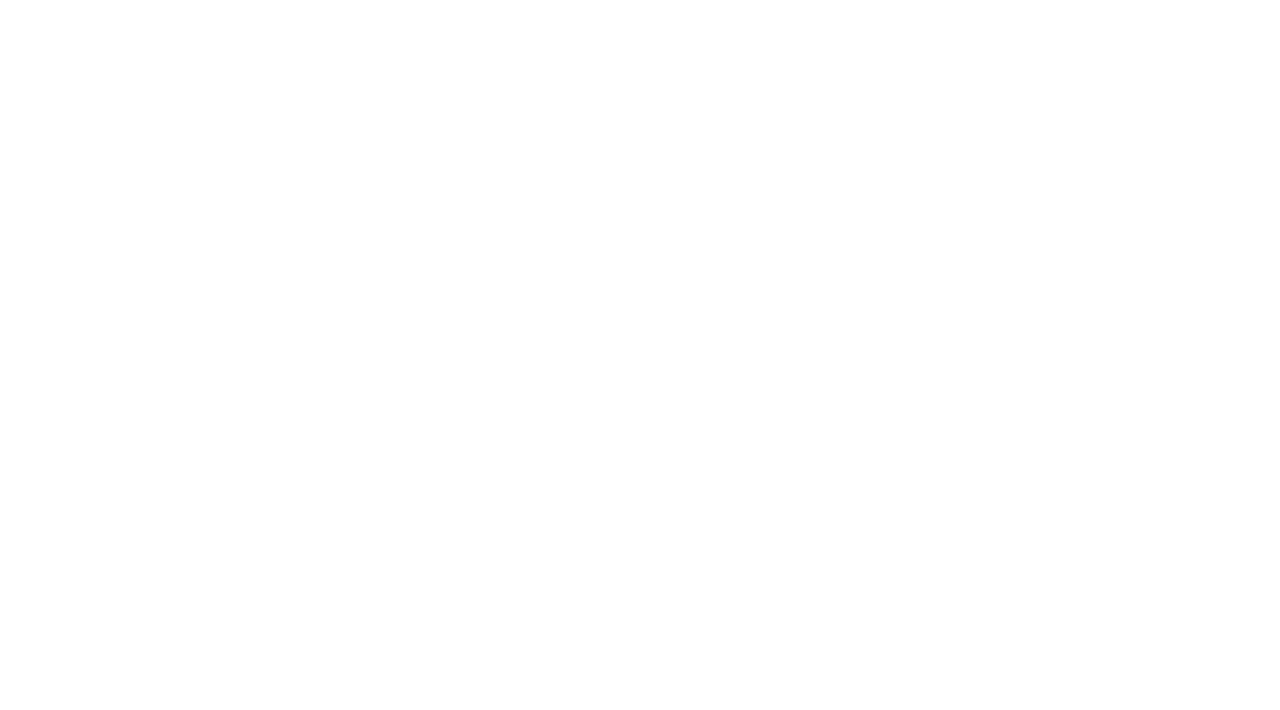
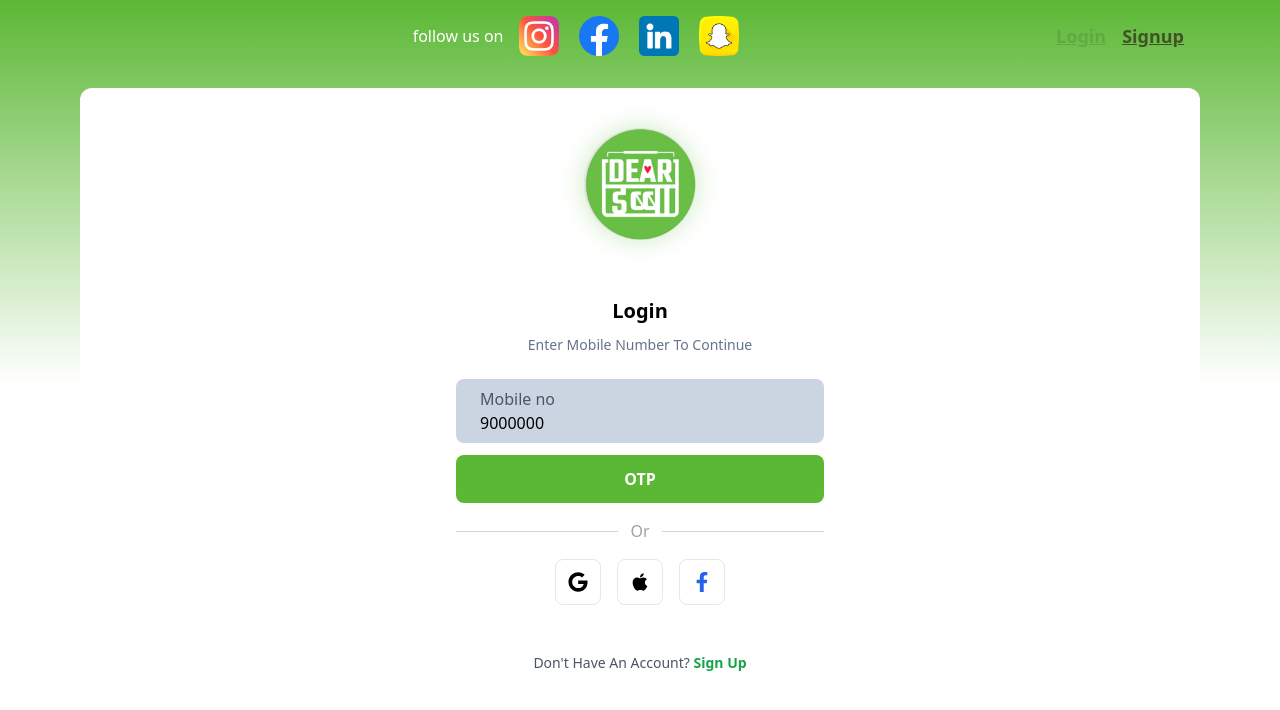
Before and after one commit to Ankush123rai/DearDabba, a React (Vite) app: page /login in a window 1280 px wide. Before the commit this address had no page. Shown: the top 710 px of the page. Built offline with nearby package versions, Linux system fonts and the light colour scheme.

Commit message:
login page

```diff
--- a/src/App.tsx
+++ b/src/App.tsx
@@ -1,18 +1,23 @@
+import { lazy, Suspense } from "react";
+import { Route, Routes } from "react-router-dom";
 
-import Signup from "./pages/Signup"
-import { Route,Routes } from "react-router-dom";
-import TermsAndConditions from "./pages/TermsAndConditions";
-import Congratulation from "./components/Congratulation";
+const Signup = lazy(() => import("./pages/Signup"));
+const Login = lazy(() => import("./pages/Login"));
+const Home = lazy(() => import("./pages/Home"));
+const TermsAndConditions = lazy(() => import("./pages/TermsAndConditions"));
+const Congratulation = lazy(() => import("./components/Congratulation"));
 
 function App() {
   return (
-    <Routes>
-      <Route path="/" element={<Signup />} />
-
-      <Route path="/privacy-policy" element={<TermsAndConditions />} />
-      <Route path="/congratulation" element={<Congratulation />} />
-
-    </Routes>
+    <Suspense fallback={<div className="flex justify-center items-center min-h-screen">Loading...</div>}>
+      <Routes>
+        <Route path="/signup" element={<Signup />} />
+        <Route path="/login" element={<Login />} />
+        <Route path="/" element={<Home />} />
+        <Route path="/privacy-policy" element={<TermsAndConditions />} />
+        <Route path="/congratulation" element={<Congratulation />} />
+      </Routes>
+    </Suspense>
   );
 }
 
--- a/src/components/FirstLayout.tsx
+++ b/src/components/FirstLayout.tsx
@@ -1,4 +1,3 @@
-import { Children } from "react";
 import facebook from "../assets/images/facebook.png";
 import Instagram from "../assets/images/instagram.png";
 import Linkedin from "../assets/images/linkedin.png";
@@ -42,13 +41,13 @@ const FirstLayout = ({ children }: FirstLayoutProps) => {
           </div>
           <div className="flex gap-4 sm:mt-0 mt-4">
             <a
-              href="#"
+              href="/login"
               className="text-[#415227] opacity-20 font-extrabold text-lg underline"
             >
               Login
             </a>
             <a
-              href="#"
+              href="/signup"
               className="text-[#415227] font-extrabold text-lg underline"
             >
               Signup
--- /dev/null
+++ b/src/pages/Home.tsx
@@ -0,0 +1,12 @@
+import React from 'react'
+import FirstLayout from '../components/FirstLayout'
+
+const Home = () => {
+  return (
+    <FirstLayout>
+      Home
+    </FirstLayout>
+  )
+}
+
+export default Home
--- a/src/pages/Login.tsx
+++ b/src/pages/Login.tsx
@@ -1,10 +1,62 @@
-import React from 'react'
 import FirstLayout from '../components/FirstLayout'
+import BrandLogo from '../components/BrandLogo'
+import { FaGoogle, FaApple, FaFacebookF } from 'react-icons/fa'
 
 const Login = () => {
   return (
     <FirstLayout>
-      hgfhg
+      <div className='flex flex-col items-center min-h-screen px-4'>
+
+        <div className="flex justify-center mb-8">
+          <BrandLogo />
+        </div>
+
+        <div className='w-full max-w-[400px] bg-white p-4 text-center'>
+
+          <p className='text-[20px] font-semibold mb-2'>Login</p>
+          <p className='text-[14px] text-slate-500 mb-6'>Enter Mobile Number To Continue</p>
+
+          <div className='bg-slate-300 rounded-lg px-6 py-2 mb-3 flex flex-col justify-start'>
+            <label className='text-left text-slate-600'>Mobile no</label>
+          <input
+            type="text"
+            placeholder="."
+            className='w-full bg-transparent focus:outline-none focus:ring-2 focus:ring-slate-300'
+            defaultValue="9000000"
+          />
+          </div>
+
+          <button className="w-full bg-green-500 hover:bg-green-600 text-white font-semibold py-3 rounded-lg transition mb-4">
+            OTP
+          </button>
+
+          <div className="flex items-center mb-4">
+            <div className="flex-grow border-t border-gray-300" />
+            <span className="mx-3 text-gray-400">Or</span>
+            <div className="flex-grow border-t border-gray-300" />
+          </div>
+
+          <div className='flex justify-center gap-4 mb-6'>
+            <button className="border p-3 rounded-lg hover:bg-gray-100 transition">
+              <FaGoogle className="text-[20px]" />
+            </button>
+            <button className="border p-3 rounded-lg hover:bg-gray-100 transition">
+              <FaApple className="text-[20px]" />
+            </button>
+            <button className="border p-3 rounded-lg hover:bg-gray-100 transition">
+              <FaFacebookF className="text-[20px] text-blue-600" />
+            </button>
+          </div>
+
+          <p className="text-sm text-gray-600 mt-12">
+            Don't Have An Account?{' '}
+            <a href="#" className="text-green-600 font-semibold hover:underline">
+              Sign Up
+            </a>
+          </p>
+
+        </div>
+      </div>
     </FirstLayout>
   )
 }
```
